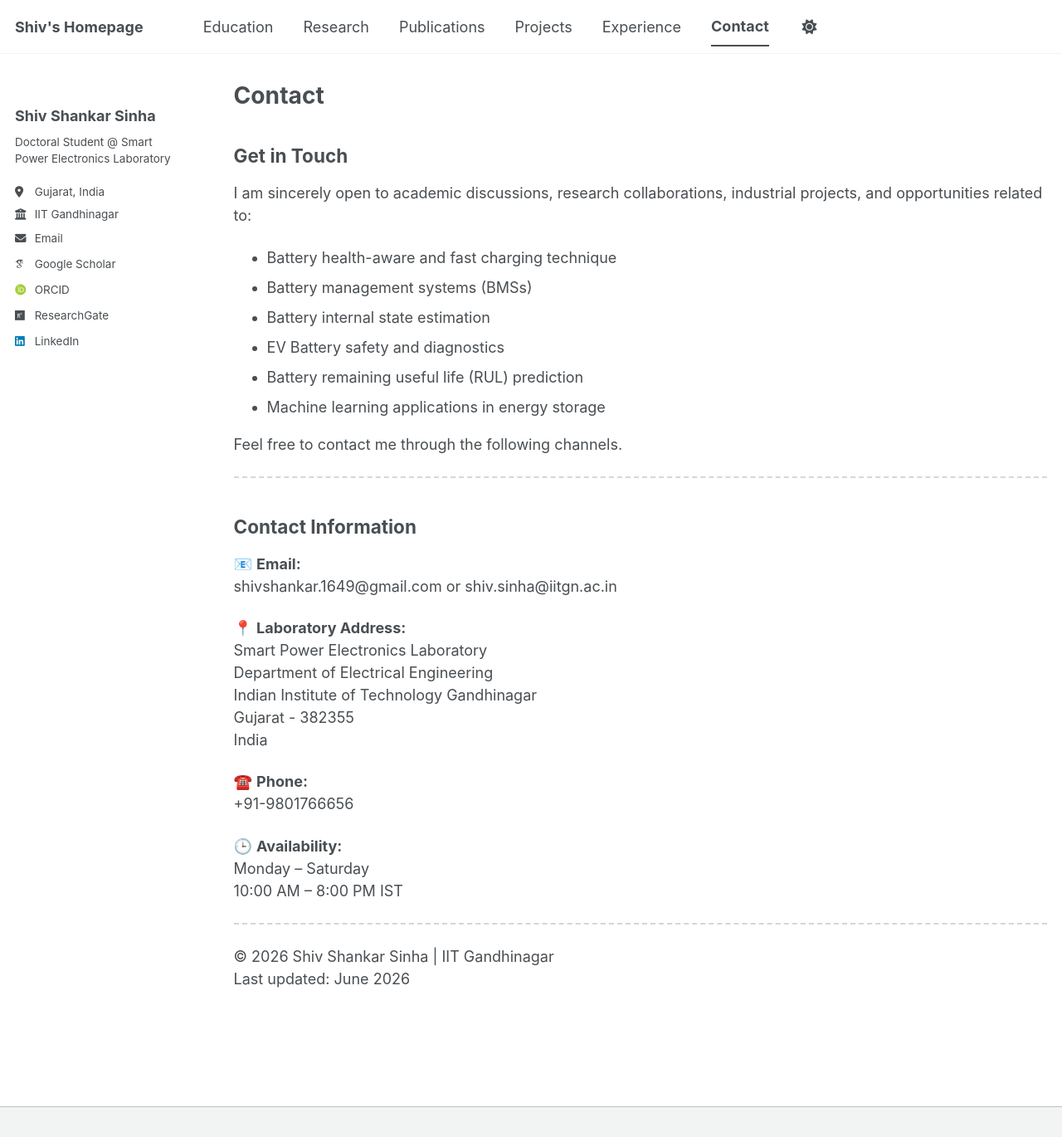
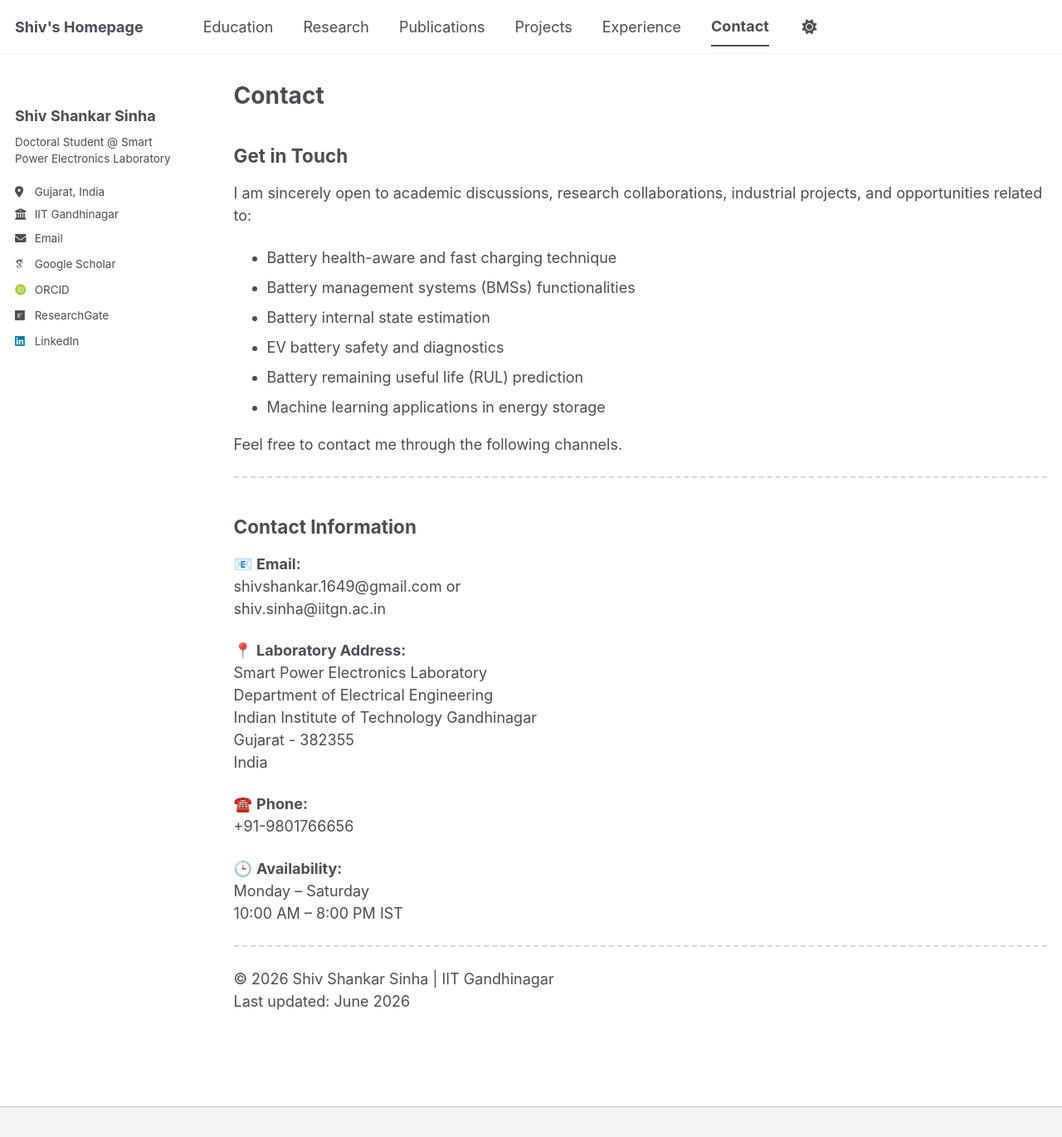
Before and after one commit to shivshankar-sinha/shivshankar-sinha.github.io, a Jekyll site: the page built from contact.md, in a window 1280 px wide and 1370 px high. Shown: the whole window at 83% size. Built offline with Jekyll 4.4.1, drawn with Linux system fonts in a browser that asks for light colours; some web fonts are replaced; a script bundle is joined from its source files by our own code; library files that are not in the unit come from our copies.

Commit message:
Update contact.md

```diff
--- a/contact.md
+++ b/contact.md
@@ -10,9 +10,9 @@ author_profile: true
 I am sincerely open to academic discussions, research collaborations, industrial projects, and opportunities related to:
 
 - Battery health-aware and fast charging technique
-- Battery management systems (BMSs)
+- Battery management systems (BMSs) functionalities
 - Battery internal state estimation
-- EV Battery safety and diagnostics
+- EV battery safety and diagnostics
 - Battery remaining useful life (RUL) prediction
 - Machine learning applications in energy storage
 
@@ -23,7 +23,8 @@ Feel free to contact me through the following channels.
 ## Contact Information
 
 📧 **Email:**
-shivshankar.1649@gmail.com  or  shiv.sinha@iitgn.ac.in
+shivshankar.1649@gmail.com  or
+shiv.sinha@iitgn.ac.in
 
 📍 **Laboratory Address:**
 Smart Power Electronics Laboratory
```
